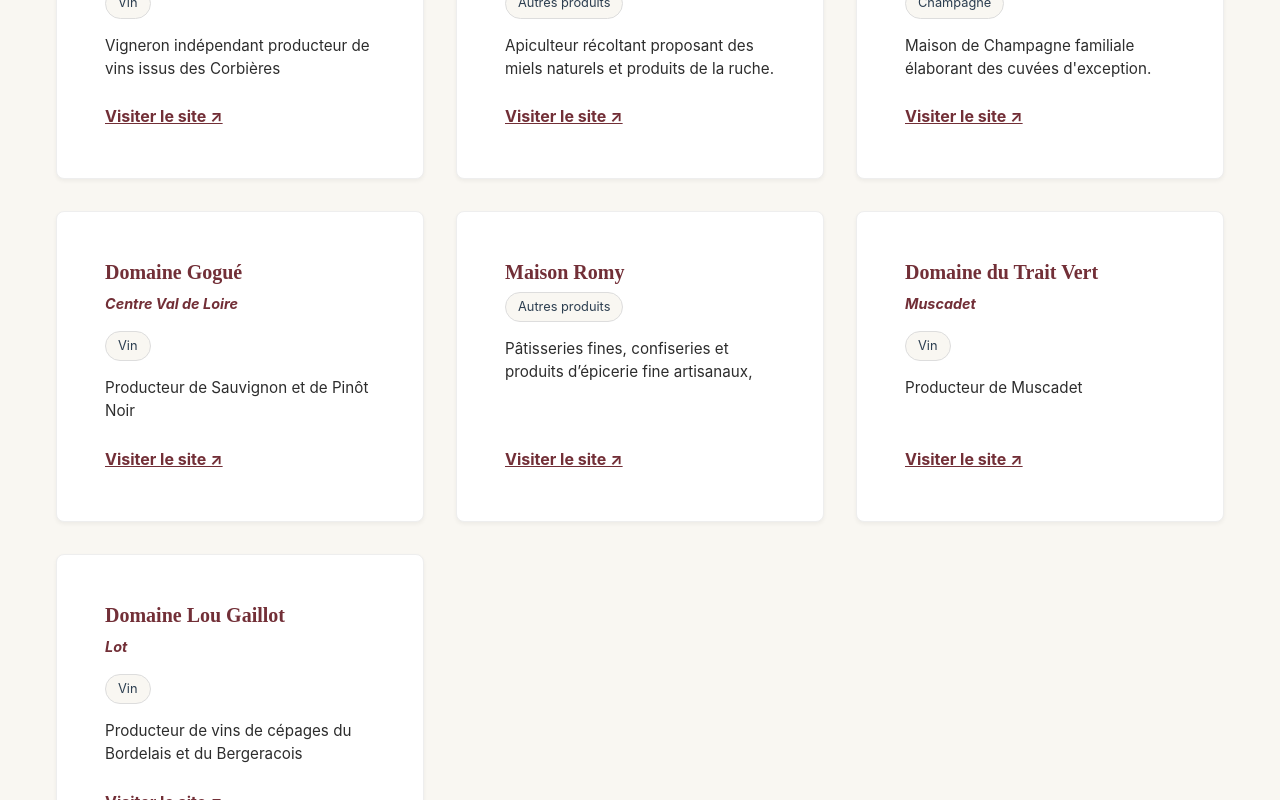
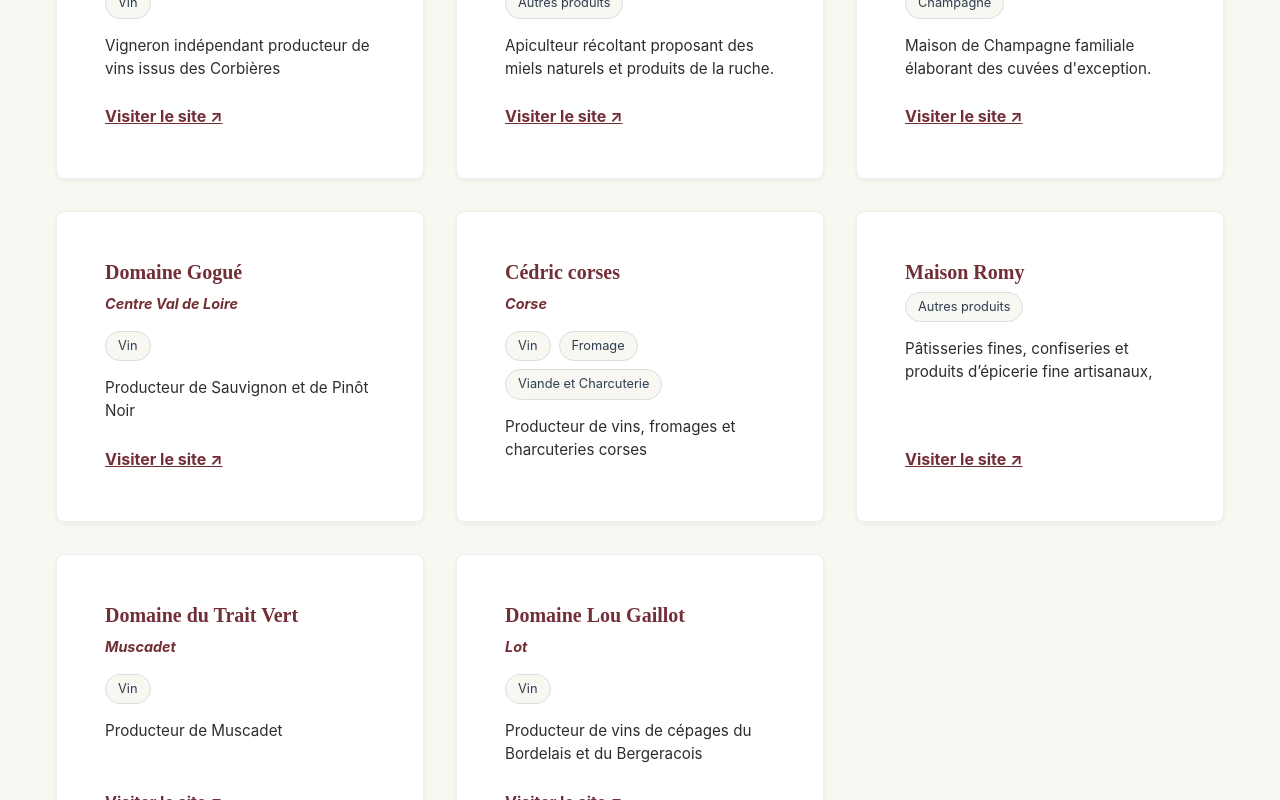
Before and after one commit to noac12/salonduterroir_new, a React (Vite) app: page /exhibitors in a window 1280 px wide. Shown: the part 1808-2608 px from the top of the page. Built offline with nearby package versions, Linux system fonts and the light colour scheme.

Commit message:
Corse et multiples catégories

```diff
--- a/src/components/ExhibitorCard.jsx
+++ b/src/components/ExhibitorCard.jsx
@@ -12,7 +12,15 @@ const ExhibitorCard = ({ exhibitor }) => {
                 <h3 className="exhibitor-name" style={{ marginBottom: '0.5rem' }}>{exhibitor.name}</h3>
                 {exhibitor.region && <p className="exhibitor-region" style={{ color: 'var(--color-primary)', fontWeight: 'bold', marginBottom: '1rem' }}>{exhibitor.region}</p>}
 
-                <div className="exhibitor-badge" style={{ alignSelf: 'flex-start', marginBottom: '1rem' }}>{exhibitor.category}</div>
+                {Array.isArray(exhibitor.category) ? (
+                    <div style={{ display: 'flex', gap: '0.5rem', flexWrap: 'wrap', marginBottom: '1rem' }}>
+                        {exhibitor.category.map(cat => (
+                            <div key={cat} className="exhibitor-badge" style={{ marginBottom: 0 }}>{cat}</div>
+                        ))}
+                    </div>
+                ) : (
+                    <div className="exhibitor-badge" style={{ alignSelf: 'flex-start', marginBottom: '1rem' }}>{exhibitor.category}</div>
+                )}
 
                 <p style={{ fontSize: '0.95rem', lineHeight: '1.5', flex: 1 }}>{exhibitor.description}</p>
 
--- a/src/data/exhibitors.js
+++ b/src/data/exhibitors.js
@@ -2,7 +2,7 @@ export const categories = [
     //Thomas tu peux changer les catégories vu que tu connais mieux les exposants.
     "Vin",
     "Champagne",
-    "Viande et charcuterie",
+    "Viande et Charcuterie",
     "Fromage",
     "Spiritueux",
     "Autres produits",
@@ -14,7 +14,7 @@ export const exhibitors = [
     // {
     //     id: 1,
     //     name: "Nom de l'exposant",
-    //     category: "Vin",               // Une des catégories ci-dessus
+    //     category: "Vin",               // Une des catégories ci-dessus, ou bien un tableau : ["Vin", "Spiritueux"]
     //     region: "Région d'origine",
     //     description: "Description courte de l'exposant.",
     //     website: "https://www.example.com",  // URL du site web (optionnel)
@@ -173,7 +173,7 @@ export const exhibitors = [
         "website": "www.cavegogue.fr",
         "logo": null
     },
-    // {
+    //    {
     //     "id": 18,
     //     "name": "Inconnu",
     //     "category": "nougat",
@@ -182,15 +182,16 @@ export const exhibitors = [
     //     "website": "",
     //     "logo": null
     // },
-    // {
-    //     "id": 19,
-    //     "name": "cedric corses",
-    //     "category": "produit corse",
-    //     "region": "",
-    //     "description": "",
-    //     "website": "",
-    //     "logo": null
-    // },
+    {
+        "id": 19,
+        "name": "Cédric corses",
+        "category": ["Vin", "Fromage", "Viande et Charcuterie"],
+        "region": "Corse",
+        "description": "Producteur de vins, fromages et charcuteries corses",
+        "website": "",
+        "logo": null
+    },
+
     {
         "id": 20,
         "name": "Maison Romy",
--- a/src/pages/Exhibitors.jsx
+++ b/src/pages/Exhibitors.jsx
@@ -11,7 +11,12 @@ const Exhibitors = () => {
 
     const filteredExhibitors = selectedCategory === 'Toutes'
         ? exhibitors
-        : exhibitors.filter(exhibitor => exhibitor.category === selectedCategory);
+        : exhibitors.filter(exhibitor => {
+            if (Array.isArray(exhibitor.category)) {
+                return exhibitor.category.includes(selectedCategory);
+            }
+            return exhibitor.category === selectedCategory;
+        });
 
     return (
         <main className="exhibitors-page">
```
